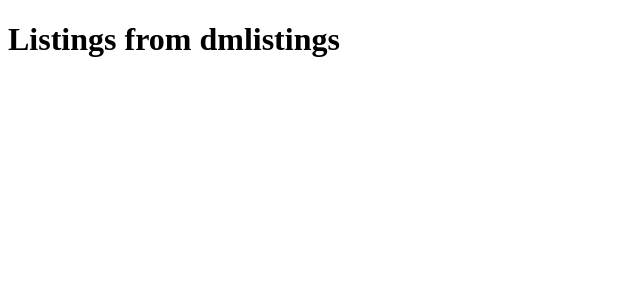
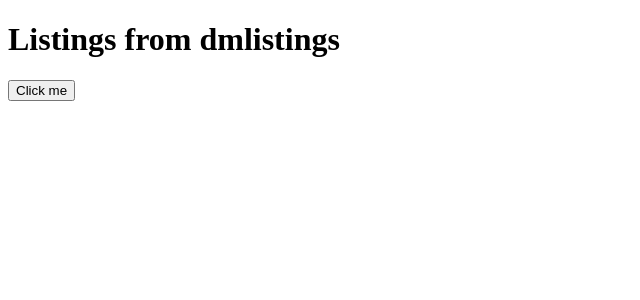
Before and after one commit to drconopoima/dmlistings-client, a React (Create React App) app: page / in a window 1280 px wide. Shown: the top 300 px of the page, without its empty margins (0-640 px from the left). Built offline with nearby package versions, Linux system fonts and the light colour scheme.

Commit message:
Listings React Module prepare a button and onclick event listener

```diff
--- a/src/sections/Listings/Listings.tsx
+++ b/src/sections/Listings/Listings.tsx
@@ -5,5 +5,17 @@
 }
 
 export const Listings = ({ title }: Props) => {
-  return <h1>{title}</h1>;
+  const fetchListings = () => {
+    console.log("click");
+  };
+  return (
+    <main>
+      <div>
+        <h1>{title}</h1>
+      </div>
+      <div>
+        <button onClick={fetchListings}>Click me</button>
+      </div>
+    </main>
+  );
 };
```
